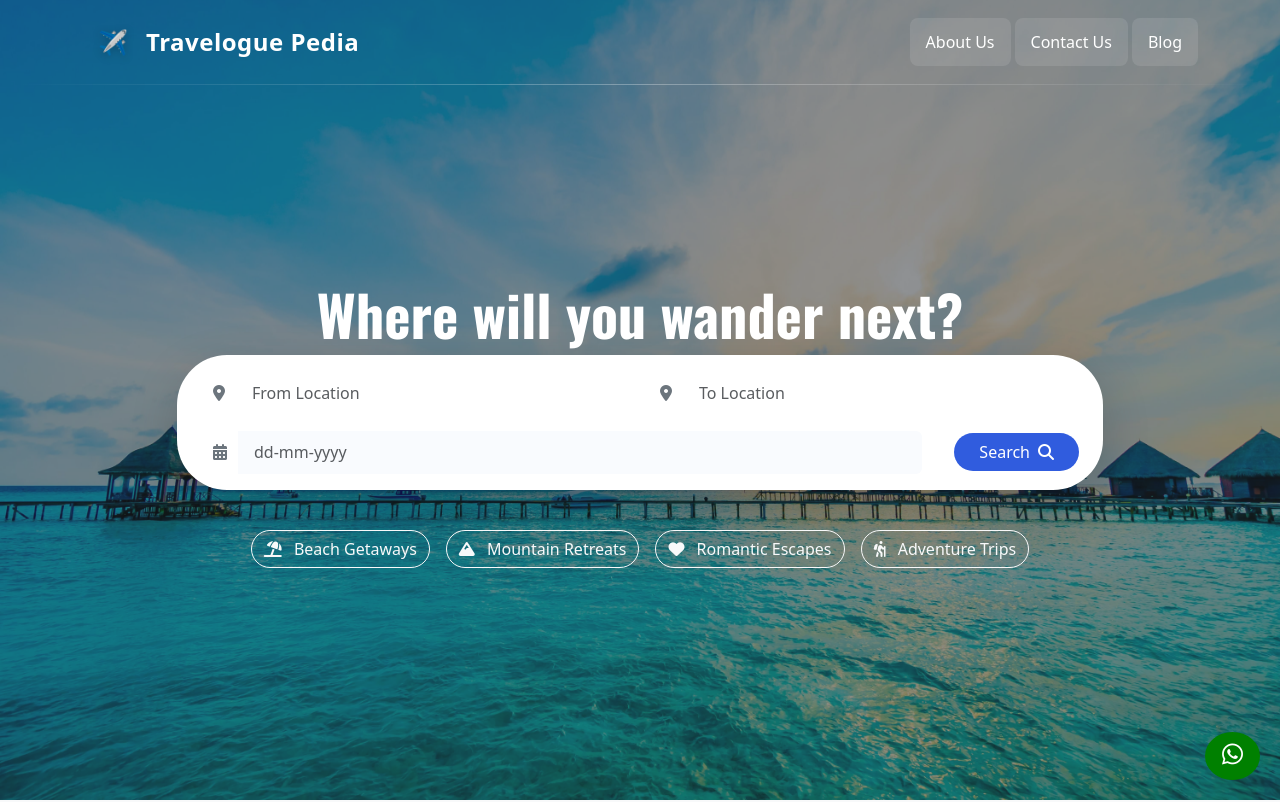
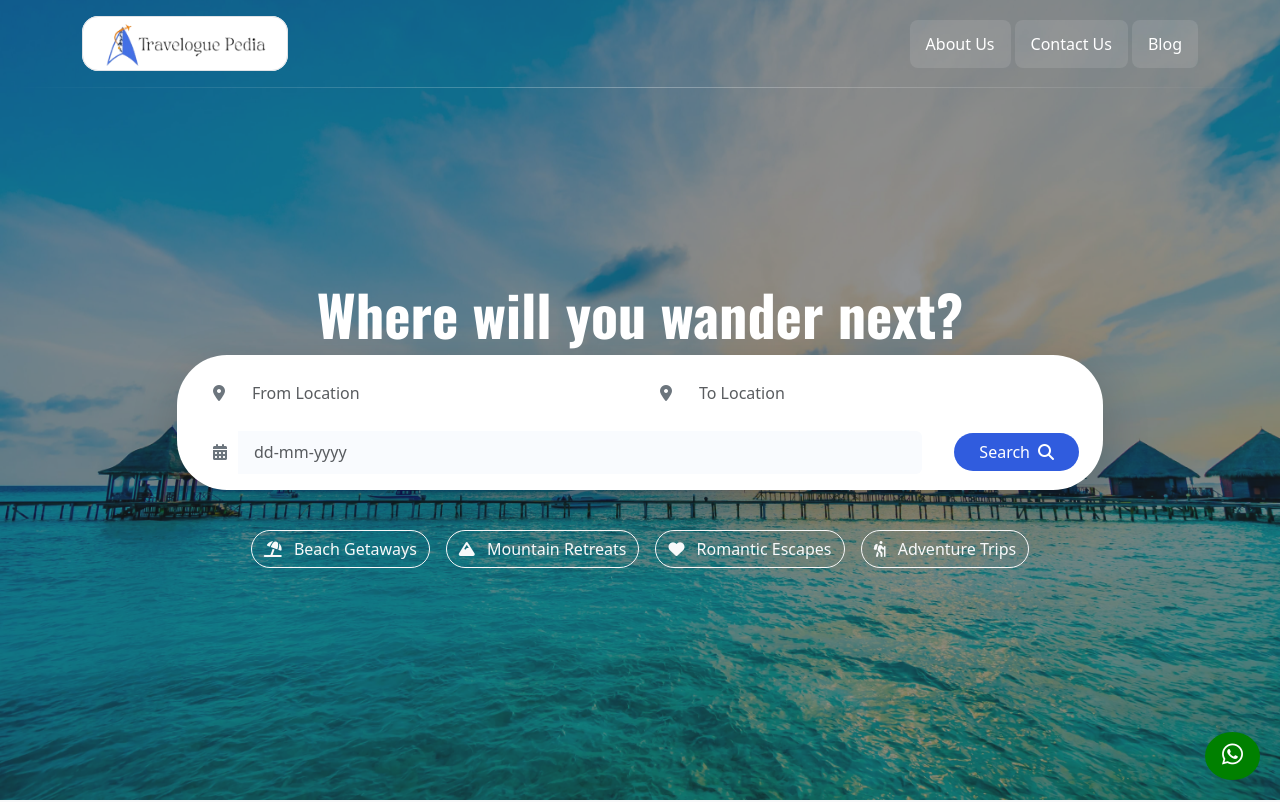
Before and after one commit to Akhil3838/travelnew, a Next.js app: page / in a window 1280 px wide. Shown: the top 802 px of the page. Built offline with nearby package versions, Linux system fonts and the light colour scheme; no server answers.

Commit message:
the last

```diff
--- a/src/app/page.js
+++ b/src/app/page.js
@@ -75,39 +75,16 @@ export default function Home() {
 <header className="main-header position-absolute w-100 top-0 start-0" style={{ background: 'transparent' }}>
     <div className="container d-flex justify-content-between align-items-center py-3">
         {/* Logo with elevation and smooth transition */}
-        <div
-            className="logo-container d-flex align-items-center"
-            style={{
-                padding: '8px 16px',
-                borderRadius: '16px',
-                transition: 'all 0.3s cubic-bezier(0.4, 0, 0.2, 1)',
-                cursor: 'pointer',
-
-            }}
-            onMouseEnter={(e) => e.currentTarget.style.boxShadow = '0 2px 10px rgba(255, 255, 255, 0.2)'}
-            onMouseLeave={(e) => e.currentTarget.style.boxShadow = 'none'}
-        >
-            <span
-                className="logo-icon me-2"
-                style={{
-                    fontSize: '24px',
-                    filter: 'drop-shadow(0 2px 4px rgba(0,0,0,0.2))'
-                }}
-            >
-                ✈️
-            </span>
-            <span
-                className="logo-text text-white"
-                style={{
-                    fontWeight: '700',
-                    fontSize: '1.5rem',
-                    letterSpacing: '0.5px'
-                }}
-            >
-                Travelogue Pedia
-            </span>
-        </div>
-
+ <Link href="/" style={{ textDecoration: "none" }}>
+  <div className="d-flex align-items-center bg-white  rounded-4">
+    <img
+      src="/log.png"
+      alt="Logo"
+      className="border  rounded-4"
+      style={{ width: "100%", height: "55px", objectFit: "contain" }}
+    />
+  </div>
+</Link>
         {/* Navigation with material ripple effect */}
         <nav className="main-nav d-none d-md-flex gap-1">
             <a
```
Also changed, not shown: src/app/wedding-car/page.jsx (+6 -7 lines), public/logo.png.
